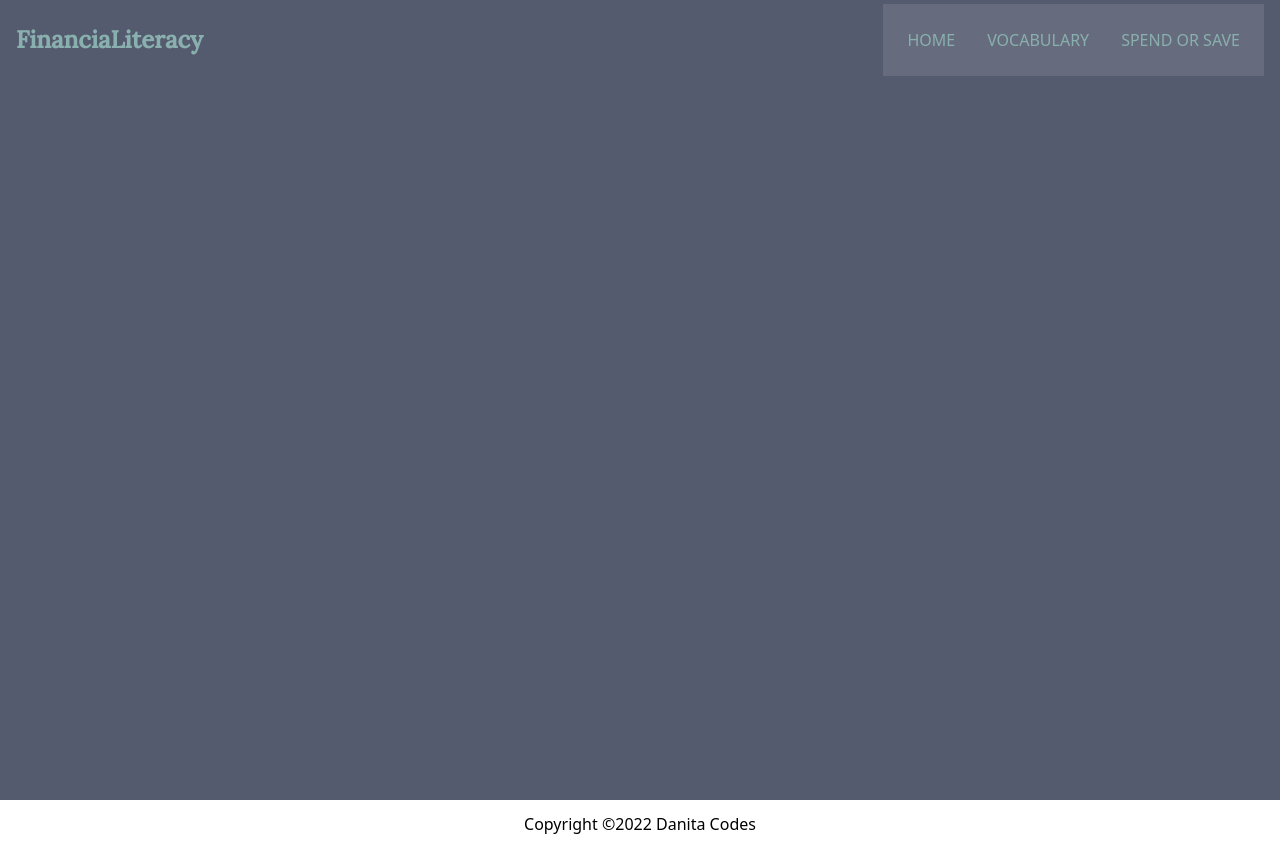
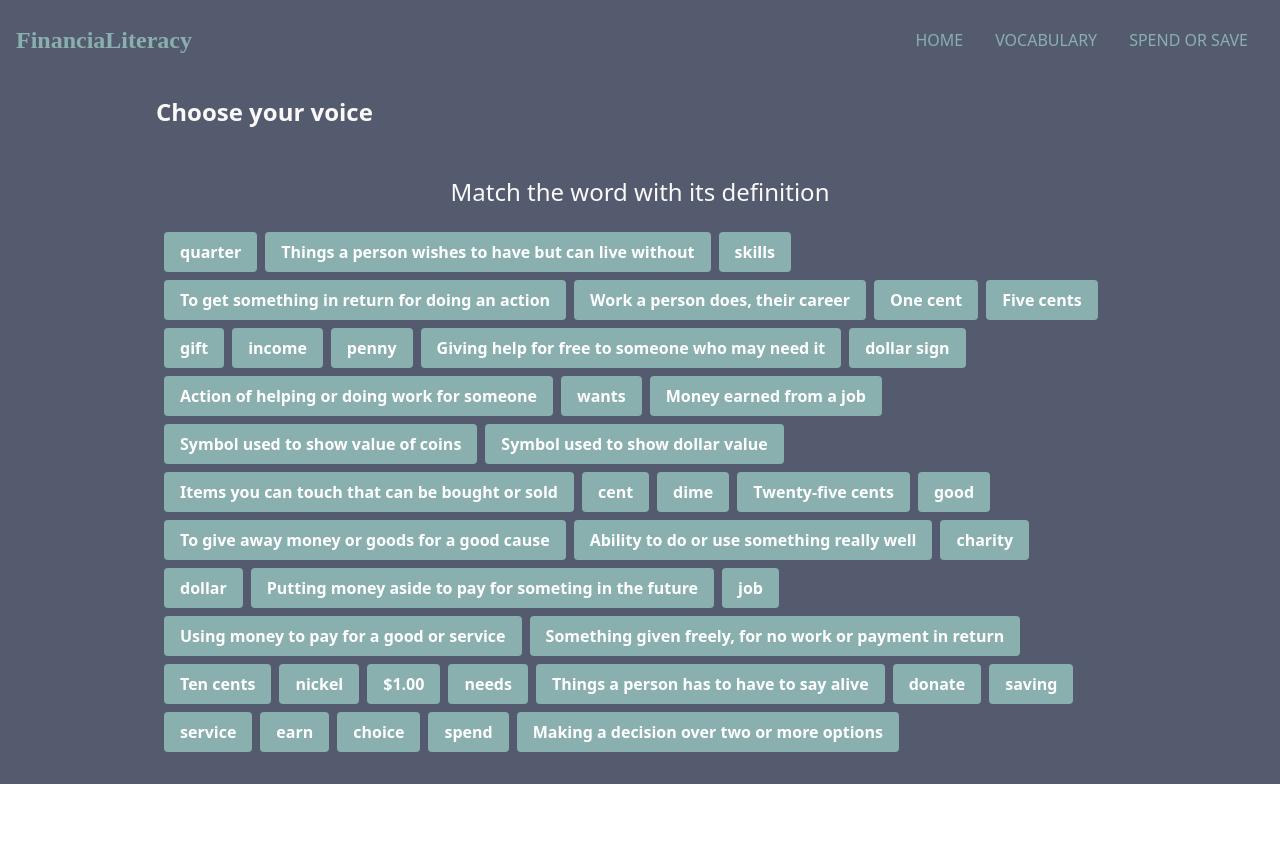
Before and after one commit to danitacodes/financial-literacy, a React (Create React App) app: page /vocab in a window 1280 px wide. After the commit the page ends 800 px from the top, so only its background shows below. Built offline with nearby package versions, Linux system fonts and the light colour scheme.

Commit message:
added buttons, speech capability

```diff
--- a/src/App.js
+++ b/src/App.js
@@ -2,8 +2,9 @@ import { Routes, Route } from "react-router-dom";
 import Navbar from "./components/Navbar";
 import Footer from "./components/Footer";
 import Home from "./components/Home";
-import Vocabulary from "./components/Vocabulary";
+import Vocabulary from "./components/Vocabulary/Vocabulary";
 import SpendSave from "./components/SpendSave";
+import { minHeight } from "@mui/system";
 
 function App() {
   return (
@@ -14,7 +15,6 @@ function App() {
           <Route path='/vocab' element={<Vocabulary/>} />
           <Route path='/save' element={<SpendSave/>} />
         </Routes>
-        <Footer />
      </>
   );
 }
--- a/src/components/Navbar.js
+++ b/src/components/Navbar.js
@@ -14,7 +14,7 @@ const Navbar = () => {
         </div>
 
             {/* Nav Links */}
-            <ul className="hidden md:flex gap-8 p-6 uppercase bg-white/10">
+            <ul className="hidden md:flex gap-8 px-4 uppercase">
                <li>
                     <a href='/'>Home</a>
                 </li>
--- a/src/components/Vocabulary.js
+++ /dev/null
@@ -1,13 +0,0 @@
-import React from 'react'
-
-const Vocabulary = () => {
-  return (
-    <div className='w-full h-screen bg-[#555B6E]'>
-      <div className='flex flex-col justify-center items-center w-full h-full'>
-
-      </div>
-    </div>
-  )
-}
-
-export default Vocabulary
--- /dev/null
+++ b/src/components/Vocabulary/Vocabulary.js
@@ -0,0 +1,119 @@
+import React, { useState, useEffect, useRef } from "react";
+import data from "./vocabData";
+
+const Vocabulary = () => {
+  const synthRef = useRef(window.speechSynthesis);
+  const [choices, setChoices] = useState([]);
+  const [current, setCurrent] = useState(null);
+  const [selected, setSelected] = useState({});
+  const [voices1, setVoices1] = useState([]);
+  const [voice1, setVoice1] = useState(null);
+
+  const random = (array) => array[Math.floor(Math.random() * array.length)];
+
+
+  useEffect(() => {
+    setTimeout(() => {
+      const voices = synthRef.current.getVoices().filter(voice => !voice.name.includes('Google'));
+
+      const voiceA = voices.filter(
+        (voice) => voice.lang.substring(0, 2) === 'en'
+      );
+      setVoices1(voiceA)
+      setVoice1(random(voiceA))
+
+    }, 100);
+  }, []);
+
+  useEffect(() => {
+    const all = data.pairs.flatMap(([valueA, valueB]) => {
+      return [
+        { word: data.word.code, value: valueA },
+        { word: data.definition.code, value: valueB },
+      ];
+    });
+    const sorted = all.sort(() => Math.random() - 0.5);
+    setChoices(sorted);
+  }, [data.pairs]);
+
+  const matching = (valueA, valueB) =>
+    data.pairs.some(
+      ([pairA, pairB]) =>
+        (valueA === pairA && valueB === pairB) ||
+        (valueA === pairB && valueB === pairA)
+    );
+
+
+  const choose = (choice) => {
+    const utter = new SpeechSynthesisUtterance(choice.value);
+    utter.voice = setVoice1(choice.value)
+    synthRef.current.speak(utter);
+
+    if (current) {
+      if(matching(current.value, choice.value)) {
+        //match
+        setSelected({...selected, [choice.value]: true })
+      } else {
+        //mismatch
+        setSelected({...selected, [current.value]: false })
+      }
+      setCurrent(null);
+    } else {
+      setSelected({...selected, [choice.value]: true });
+      setCurrent(choice)
+    }
+  };
+
+
+  return (
+    <div name="vocab" className="bg-[#555B6E] pt-16">
+      {/* Container */}
+      <div className="max-w-[1000px] mx-auto p-4 flex-col justify-center w-full h-full">
+        <div>
+          <p className='text-2xl text-[#FAF9F9] py-4 font-bold text-left'>Choose your voice</p>
+          <ul className="flex w-100 my-2 mx-2">
+          {voices1.map((voice) => (
+            <li className='pr-2 pb-2' key={`${voice.name}`}>
+              <button
+                onClick={() => setVoice1(voice)}
+                className={voice1 && voice1.name === voice.name ? 'selected': ''}
+                className='bg-seagreen hover:bg-[#FFD6BA] text-white font-bold py-2 px-4 rounded'
+              >
+                {voice.name}
+              </button>
+            </li>
+          ))}
+          </ul>
+        </div>
+
+        <div>
+          <p className="text-[#FAF9F9] text-2xl text-center py-4">
+            Match the word with its definition
+          </p>
+        </div>
+
+        <div>
+          <ul className="choices flex flex-wrap w-100 my-2 mx-2">
+            {choices.map((choice) => (
+              <li className="pr-2 pb-2" key={`${choice.word}-${choice.value}`}>
+                <button
+                  onClick={() => choose(choice)}
+                  className={
+                    current && current.value === choice.value ? "selected" : ""
+                  }
+                  className={!!selected[choice.value] ? 'bg-seagreen text-white opacity-50 cursor-not-allowed py-2 px-4 rounded' : 'bg-seagreen hover:bg-[#FFD6BA] text-white font-bold py-2 px-4 rounded'}
+                >
+                  {choice.value}
+                </button>
+              </li>
+            ))}
+          </ul>
+        </div>
+      </div>
+    </div>
+  );
+};
+
+
+
+export default Vocabulary;
--- /dev/null
+++ b/src/components/Vocabulary/vocabData.js
@@ -0,0 +1,31 @@
+const data = {
+    pairs: [
+            ['income', 'Money earned from a job'],
+            ['saving', 'Putting money aside to pay for someting in the future'],
+            ['skills', 'Ability to do or use something really well'],
+            ['job', 'Work a person does, their career'],
+            ['wants', 'Things a person wishes to have but can live without'],
+            ['needs', 'Things a person has to have to say alive'],
+            ['choice', 'Making a decision over two or more options'],
+            ['good', 'Items you can touch that can be bought or sold'],
+            ['service', 'Action of helping or doing work for someone'],
+            ['gift', 'Something given freely, for no work or payment in return'],
+            ['charity', 'Giving help for free to someone who may need it'],
+            ['donate', 'To give away money or goods for a good cause'],
+            ['earn', 'To get something in return for doing an action'],
+            ['spend', 'Using money to pay for a good or service'],
+            ['cent', 'Symbol used to show value of coins'],
+            ['penny', 'One cent'],
+            ['nickel', 'Five cents'],
+            ['dime', 'Ten cents'],
+            ['quarter', 'Twenty-five cents'],
+            ['dollar', '$1.00'],
+            ['dollar sign', 'Symbol used to show dollar value']
+        ],
+
+        word: { code: "word", name: "Word" },
+        definition: { code: "definition", name: "Definition" }
+    }
+
+
+export default data;
--- a/src/index.css
+++ b/src/index.css
@@ -1,5 +1,9 @@
-@import url('https://fonts.googleapis.com/css2?family=Lato:wght@400;700&family=Lora:wght@400;500&display=swap');
-
 @tailwind base;
 @tailwind components;
 @tailwind utilities;
+
+@import url('https://fonts.googleapis.com/css2?family=Lato:wght@400;700&family=Lora:wght@400;500&display=swap');
+
+disabled {
+    @apply bg-blue-500 text-white font-bold py-2 px-4 rounded opacity-50 cursor-not-allowed
+}
```
